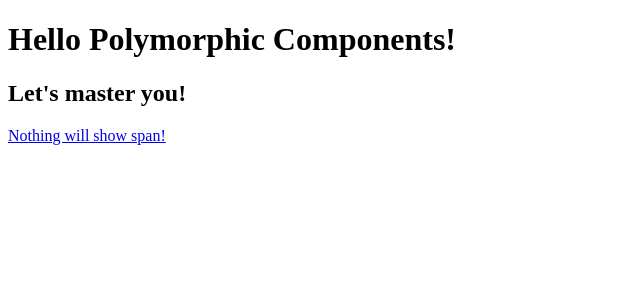
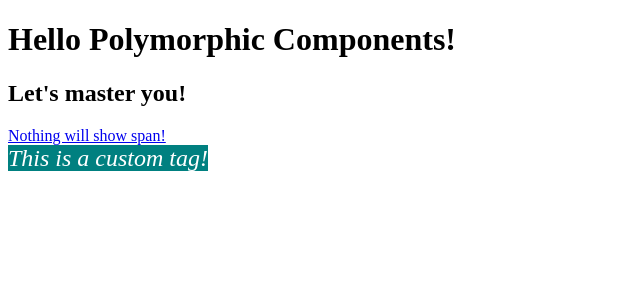
Before and after one commit to maxts0gt/vite-reactts-polymorphic-components, a React (Vite) app: page / in a window 1280 px wide. Shown: the top 300 px of the page, without its empty margins (0-640 px from the left). Built offline with nearby package versions, Linux system fonts and the light colour scheme.

Commit message:
create custom tag

```diff
--- a/src/App.tsx
+++ b/src/App.tsx
@@ -1,6 +1,14 @@
 import React from "react";
 
 import { Text } from "./components";
+
+const customTag = ({ children }: { children: React.ReactText }) => {
+  return (
+    <em style={{ background: "teal", color: "white", fontSize: "24px" }}>
+      {children}
+    </em>
+  );
+};
 
 export default function App() {
   return (
@@ -10,6 +18,8 @@ export default function App() {
       <Text as="a" href="https://google.com">
         Nothing will show span!
       </Text>
+      <br />
+      <Text as={customTag}>This is a custom tag!</Text>
     </div>
   );
 }
```
